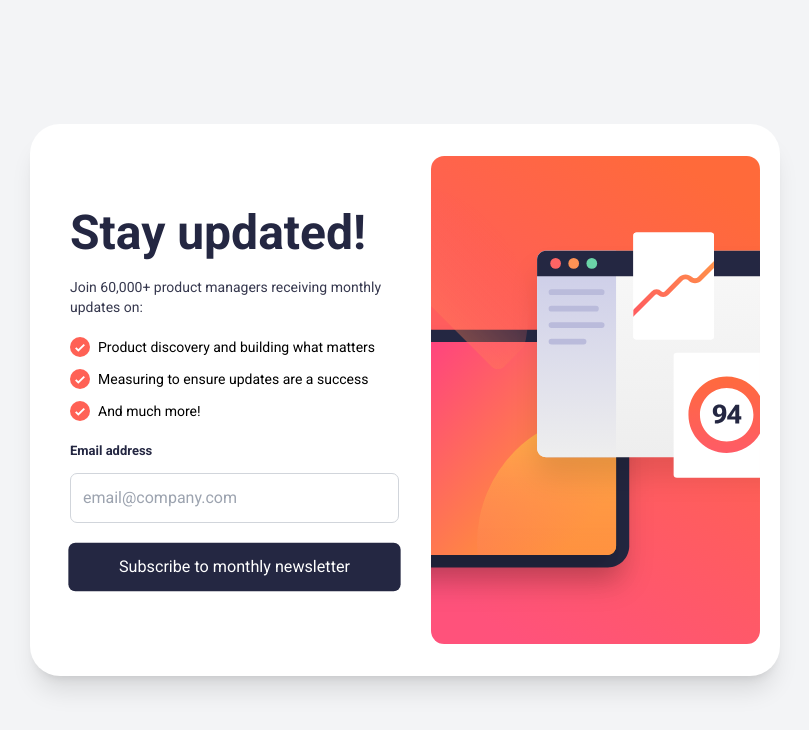
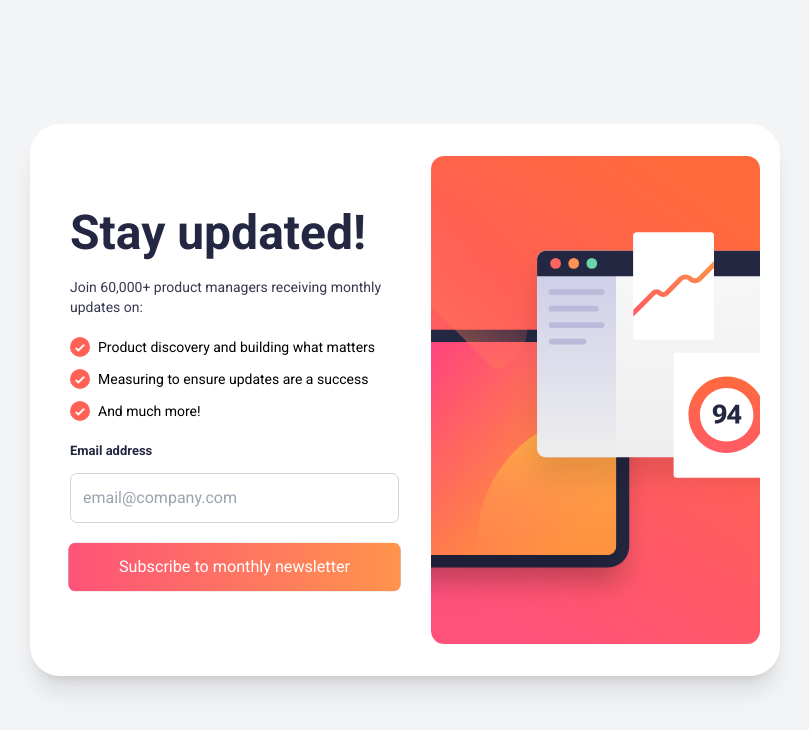
Before and after one commit to vlhsmylv/newsletter-sign-up, a React (Vite) app: page / in a window 1280 px wide. In both pictures the pointer is over the button "Subscribe to monthly newsletter". Shown: the top 730 px of the page, without its empty margins (235-1044 px from the left). Built offline with nearby package versions, Linux system fonts and the light colour scheme.

Commit message:
Changing bg-c to bg

```diff
--- a/src/index.css
+++ b/src/index.css
@@ -52,6 +52,6 @@ body {
 }
 
 .hover-gradient:hover {
-  background-color: var(--gradient);
+  background: var(--gradient);
   box-shadow: 0px 10px 28px -5px var(--gradient);
 }
```
